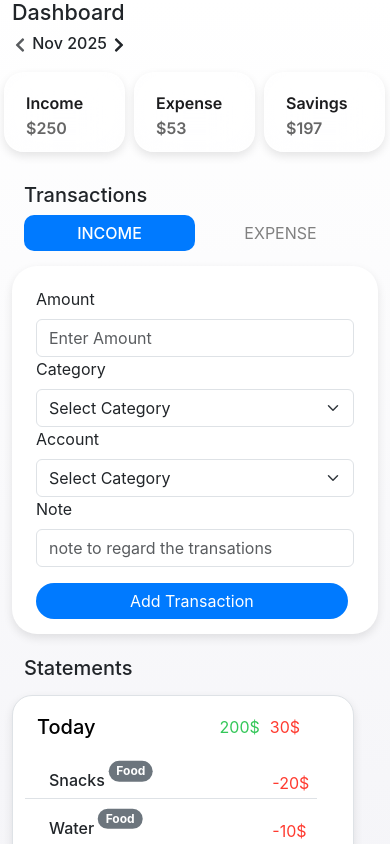
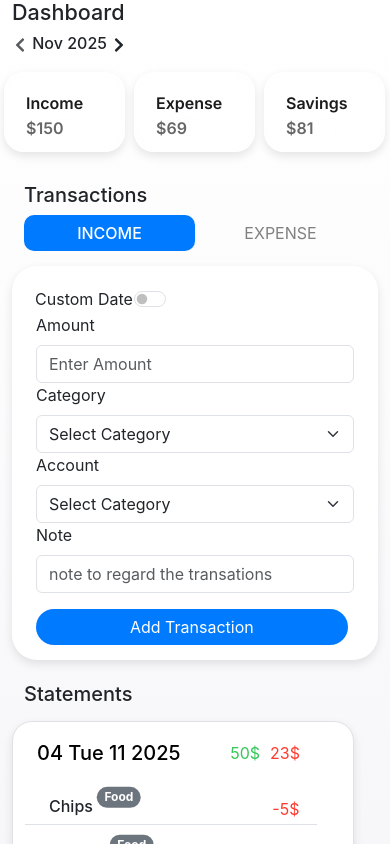
Before and after one commit to Aaris-Kazi/Money-Manager, a React (Create React App) app: page /dashboard in a window 390 px wide. Shown: the top 844 px of the page. Built offline with nearby package versions, Linux system fonts and the light colour scheme.

Commit message:
UPDATE?ADD:: custom date features

```diff
--- /dev/null
+++ b/src/component/CustomDates.js
@@ -0,0 +1,13 @@
+const CustomDates = ({ is_custom_date_enable, handleChange }) => {
+    if (is_custom_date_enable) {
+        return (
+            <div className="col dateInput">
+                <input className="datedInput  px-3 py-1 rounded" type="date" id="date" onChange={handleChange} placeholder="Custom date" />
+            </div>
+        )
+    } else {
+        return null;
+    }
+}
+
+export default CustomDates
--- a/src/component/StatementDay.js
+++ b/src/component/StatementDay.js
@@ -1,5 +1,5 @@
 import Statement from "./Statement"
-const StatementDay = ({ date, statements }) => {
+const StatementDay = ({ dates, statements }) => {
 
     const totalIncome = statements
         .filter(item => item.symbol === "+")
@@ -9,12 +9,24 @@ const StatementDay = ({ date, statements }) => {
         .filter(item => item.symbol === "-")
         .reduce((sum, item) => sum + item.amount, 0);
 
+    // console.log(dates);
+
+
+    const date = new Date(dates);
+
+    const day = String(date.getUTCDate()).padStart(2, '0');
+    const weekday = date.toLocaleString('en-US', { weekday: 'short', timeZone: 'UTC' });
+    const month = String(date.getUTCMonth() + 1).padStart(2, '0');
+    const year = date.getUTCFullYear();
+
+    const keyDate = `${day} ${weekday} ${month} ${year}`
+
     return (
         <div className='row statementDay'>
             <div className="row">
                 <nav className="col-12 navbar">
                     <div className="container-fluid">
-                        <span className="navbar-brand mb-0 h5">{date}</span>
+                        <span className="navbar-brand mb-0 h5">{keyDate}</span>
                         <span className="navbar-text">
                             <span className="primary-text">{totalIncome}$</span>
                             <span className="danger-text">{totalExpense}$</span>
--- a/src/component/Statements.js
+++ b/src/component/Statements.js
@@ -10,7 +10,7 @@ const Statements = ({data}) => {
             <span className="h5">Statements</span>
             <div className="row">
                 {Object.entries(data).map(([date, statements], index) => (
-                    <StatementDay key={index} date={date} statements={statements} />
+                    <StatementDay key={index} dates={date} statements={statements} />
                 ))}
 
 
--- a/src/component/Transactions.js
+++ b/src/component/Transactions.js
@@ -1,11 +1,13 @@
 import { useState } from "react";
 import "./style/transaction.css"
+import CustomDates from "./CustomDates";
 
 const Transactions = ({setData}) => {
 
-    const [transactionState, setTransactionState] = useState([
-        true
-    ]);
+    const [transactionState, setTransactionState] = useState(true);
+
+    const [date, setDate] = useState(new Date().toISOString().split("T")[0]);
+    const [isCustomDateEnable, setisCustomDateEnable] = useState(false);
     const incomeCategory = ["Passive Income", "Salary", "Bonus", "Transfer", "Freelance", "Other"];
     const expenseCategory = ["Food", "Transport", "Communication", "Bills", "Health", "Social Life", "Shopping", "Investment", "Transfer"];
 
@@ -20,10 +22,6 @@ const Transactions = ({setData}) => {
 
 
     async function setter(symbol) {
-
-
-
-
         setFormData((prev) => ({ ...prev, "amount": Number(document.getElementById("amount").value) }));
         setFormData((prev) => ({ ...prev, "category": document.getElementById("category").value }));
         setFormData((prev) => ({ ...prev, "account": document.getElementById("account").value }));
@@ -63,9 +61,23 @@ const Transactions = ({setData}) => {
 
         if(id === "amount"){
             setFormData((prev) => ({ ...prev, [id]: Number(value) }));
-
+        } else if(id === "date") {
+            console.log(value);
+            setDate(value);
         } else {
             setFormData((prev) => ({ ...prev, [id]: value }));
+        }
+
+    }
+
+    const handleToggleSwitch = (e) => {
+        const isChecked = e.target.checked;
+        setisCustomDateEnable(isChecked);
+        if (!isChecked) {
+            const now = new Date().toISOString().split("T")[0];
+            setDate(now);
+            console.log(now);
+
         }
 
     }
@@ -75,27 +87,14 @@ const Transactions = ({setData}) => {
         const symbol = transactionState ? "+" : "-";
         setter(symbol);
 
-        const now = new Date();
+        const iso = new Date(date).toISOString();
 
-        const dateTime = now.toLocaleString();
-        console.log(dateTime);
+        // console.log(iso);
 
-
-        const formatted = now.toISOString();
-        const date = new Date(formatted);
-
-        const day = String(date.getUTCDate()).padStart(2, '0');
-        const weekday = date.toLocaleString('en-US', { weekday: 'short', timeZone: 'UTC' });
-        const month = String(date.getUTCMonth() + 1).padStart(2, '0');
-        const year = date.getUTCFullYear();
-
-        const keyDate = `${day} ${weekday} ${month} ${year}`
-
-        // console.log(`${day} ${weekday} ${month} ${year}`);
 
 
         setData((prevData) => ({...prevData,
-            [keyDate] : [...(prevData[keyDate] || []), formData]
+            [iso] : [...(prevData[iso] || []), formData]
         }))
 
         document.getElementById("category").value = "Select Category";
@@ -124,6 +123,19 @@ const Transactions = ({setData}) => {
             </div>
             <div className="row formRow">
                 <form className="forms" method="post" action={""}>
+
+                    <div className="row">
+                        <div className="row button form-check form-switch">
+                            <div className="col-3">
+                                <label className="form-check-label position-absolute checkLabel" htmlFor="switchCheckChecked">Custom Date</label>
+                                <input className="form-check-input checkSwitch" type="checkbox" role="switch" id="switchCheckChecked" onChange={handleToggleSwitch} />
+                            </div>
+                            <CustomDates is_custom_date_enable={isCustomDateEnable} handleChange={handleChange} />
+                        </div>
+                        <div className="row input"></div>
+                    </div>
+
+
                     <label htmlFor="amount" className="form-label" >Amount</label>
                     <input id="amount" type="number" className="form-control" placeholder="Enter Amount"  onChange={handleChange} required />
                     <label htmlFor="category" className="form-label">Category</label>
--- a/src/component/style/transaction.css
+++ b/src/component/style/transaction.css
@@ -77,6 +77,37 @@ button.primary:hover {
     margin-top: 2%;
 }
 
+.form-check-label.position-absolute.checkLabel {
+    left: 35px;
+}
+
+.form-check-input.checkSwitch {
+    margin-left: 70px;
+}
+
+.col.dateInput {
+    margin-left: 25px;
+    padding-bottom: 15px;
+}
+
+.datedInput {
+    margin-left: 25px;
+    font-size: 1rem;
+    font-weight: 400;
+    line-height: 1.5;
+    background-color: white;
+    border: 1px #dee2e6 solid;
+    transition: border-color .15s ease-in-out, box-shadow .15s ease-in-out;
+}
+
+.datedInput:focus {
+    outline: none;
+    border-color: #86b7fe;
+    background-color: white;
+    box-shadow: 0 0 0 .25rem rgba(13, 110, 253, .25);
+    transition: border-color .15s ease-in-out, box-shadow .15s ease-in-out;
+}
+
 @media (max-width: 600px) {
 
     .btn.btn-primary.submit-btn {
@@ -92,4 +123,8 @@ button.primary:hover {
         padding-top: 4%;
         padding-bottom: 4%;
     }
+
+    .form-check-label.position-absolute.checkLabel {
+        left: 9%
+    }
 }
--- a/src/pages/DashBoard.jsx
+++ b/src/pages/DashBoard.jsx
@@ -11,12 +11,17 @@ const DashBoard = () => {
 
     const [data, setData] = useState(
         {
-            "Today": [
-                { amount: 20, symbol: "-", note: "Snacks", category: "Food", account: "Cash" },
-                { amount: 10, symbol: "-", note: "Water", category: "Food", account: "Cash"  },
-                { amount: 200, symbol: "+", note: "Allowance", category: "Salary", account: "Cash"  }
+            "2025-11-04T00:00:00.000Z": [
+                { amount: 5, symbol: "-", note: "Chips", category: "Food" },
+                { amount: 18, symbol: "-", note: "Momos", category: "Food" },
+                { amount: 50, symbol: "+", note: "Rent", category: "Allowance" }
             ],
-            "04 Tue 11 2025": [
+            "2025-11-11T00:00:00.000Z": [
+                { amount: 5, symbol: "-", note: "Chips", category: "Food" },
+                { amount: 18, symbol: "-", note: "Momos", category: "Food" },
+                { amount: 50, symbol: "+", note: "Rent", category: "Allowance" }
+            ],
+            "2025-11-15T00:00:00.000Z": [
                 { amount: 5, symbol: "-", note: "Chips", category: "Food" },
                 { amount: 18, symbol: "-", note: "Momos", category: "Food" },
                 { amount: 50, symbol: "+", note: "Rent", category: "Allowance" }
```
